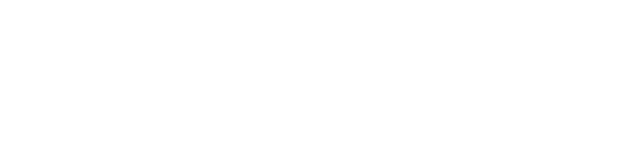
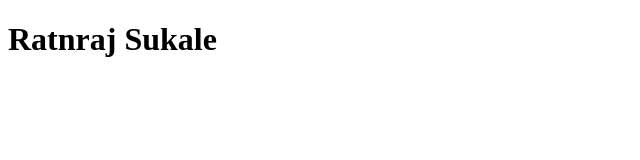
Before and after one commit to ratnarajsukale/akash-repo, a plain HTML site: page index.html in a window 1280 px wide. Shown: the whole page, without its empty margins (0-640 px from the left). Drawn offline with Linux system fonts and the light colour scheme.

Commit message:
Added h1 tag

```diff
--- a/index.html
+++ b/index.html
@@ -6,6 +6,6 @@
     <title>Document</title>
 </head>
 <body>
-
+    <h1>Ratnraj Sukale</h1>
 </body>
 </html>
```
